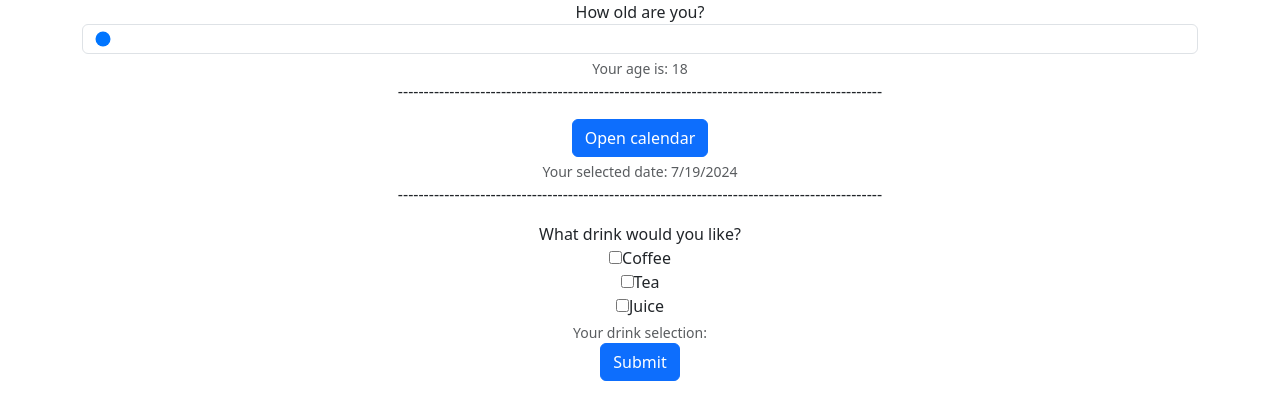
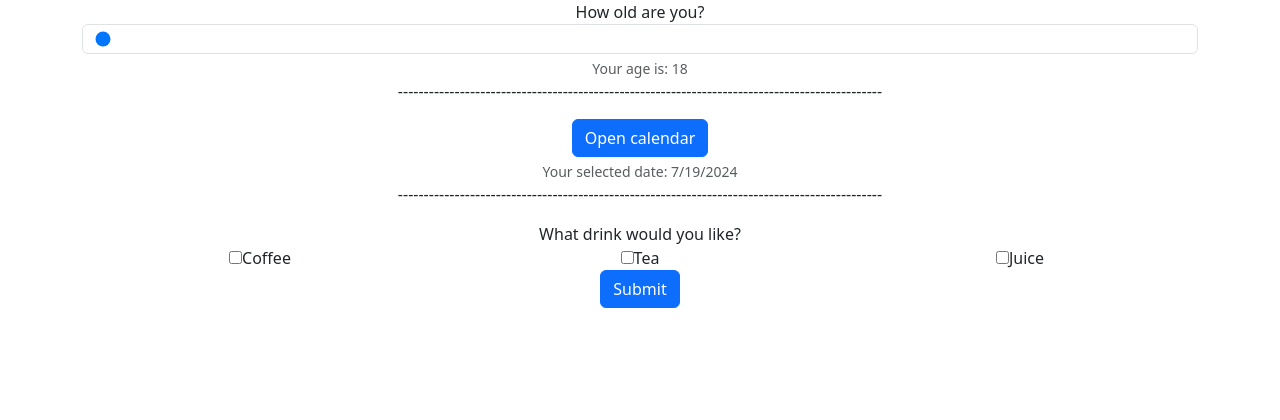
Before and after one commit to zer0vox/basic_react_app, a React (Vite) app: page / in a window 1280 px wide. Shown: the top 420 px of the page. Built offline with nearby package versions, Linux system fonts and the light colour scheme.

Commit message:
minor ui changes

```diff
--- a/src/survey.jsx
+++ b/src/survey.jsx
@@ -3,6 +3,7 @@ import DatePicker from "react-date-picker";
 import "react-date-picker/dist/DatePicker.css";
 import "react-calendar/dist/Calendar.css";
 import "bootstrap/dist/css/bootstrap.min.css";
+import { Row, Col } from "react-bootstrap";
 
 const Survey = () => {
   const [age, setAge] = useState(18);
@@ -92,7 +93,8 @@ const Survey = () => {
 
         <div className="form-group">
           <label htmlFor="drink">What drink would you like?</label>
-          <div>
+          <Row>
+            <Col xs={4}>
               <input
                 type="checkbox"
                 id="coffee"
@@ -103,8 +105,8 @@ const Survey = () => {
               <label htmlFor="coffee" className="form-check-label">
                 Coffee
               </label>
-          </div>
-          <div>
+            </Col>
+            <Col xs={4}>
               <input
                 type="checkbox"
                 id="tea"
@@ -115,8 +117,8 @@ const Survey = () => {
               <label htmlFor="tea" className="form-check-label">
                 Tea
               </label>
-          </div>
-          <div>
+            </Col>
+            <Col xs={4}>
               <input
                 type="checkbox"
                 id="juice"
@@ -127,11 +129,8 @@ const Survey = () => {
               <label htmlFor="juice" className="form-check-label">
                 Juice
               </label>
-          </div>
-
-          <div className="form-text">
-            Your drink selection: {drink.join(", ")}
-          </div>
+            </Col>
+          </Row>
         </div>
 
         <button type="submit" className="btn btn-primary">
```
Lines whose indentation alone changed are shown as unchanged.
